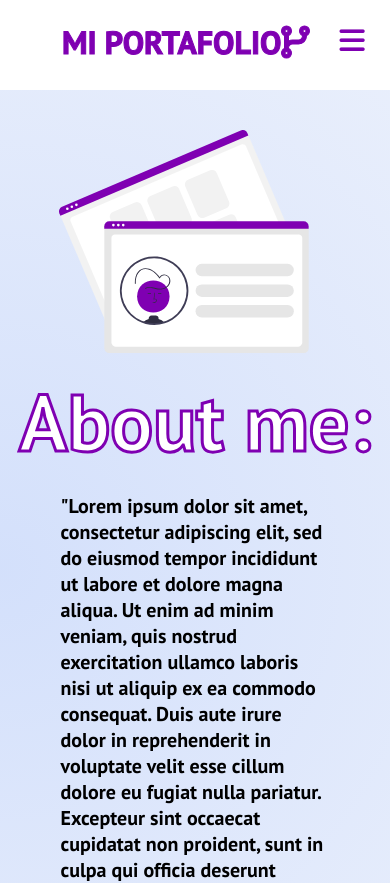
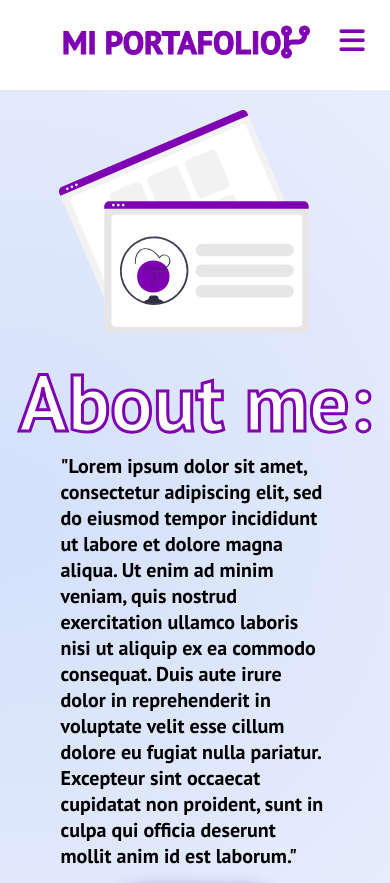
Before and after one commit to Paolollch/miportafolio, a React (Create React App) app: page /About_me in a window 390 px wide. Shown: the top 883 px of the page. Built offline with nearby package versions, Linux system fonts and the light colour scheme.

Commit message:
Creo que por fin encontre la solucion

```diff
--- a/src/App.css
+++ b/src/App.css
@@ -3,15 +3,10 @@
     margin: 0;
     padding: 0;
     font-family: 'PT Sans', sans-serif;
+    /* border: 1px solid red; */
   }
 
-  .home,
-  .services,
-  .products,
-  .sign-up {
-    display: flex;
-    height: 90vh;
-    align-items: center;
-    justify-content: center;
-    font-size: 3rem;
-  }
+  html, body {
+    height: 100%;
+    width: 100%;
+}
--- a/src/components/NavBar/Navbar.css
+++ b/src/components/NavBar/Navbar.css
@@ -11,7 +11,7 @@
   font-size: 1.2rem;
   position: sticky;
   top: 0;
-  z-index: 999;
+  z-index: 3;
   /* border-bottom: 2px solid #7f00b2; */
 }
 
@@ -91,10 +91,10 @@
     display: flex;
     flex-direction: column;
     width: 100%;
-    height: 100vh;
+    min-height: 89vh;
     position: absolute;
     top: 80px;
-    left: -100%;
+    left: -200%;
     opacity: 1;
     transition: all 0.5s ease;
     justify-content: flex-start;
@@ -105,7 +105,7 @@
     left: 0;
     opacity: 1;
     transition: all 0.5s ease;
-    z-index: 1;
+    z-index: 2;
   }
 
   .nav-links {
--- a/src/components/Slider/Slider.css
+++ b/src/components/Slider/Slider.css
@@ -1,9 +1,14 @@
 .container{
   width:100%;
-  height:90.71vh;
+  height:100vh;
   /* background-image: linear-gradient(to top, #dfe9f3 0%, white 100%); */
-  background-color: #fff;
+  background-color: #FFF;
   position:absolute;
+  top: 0;
+  left: 0;
+  right: 0;
+  bottom: 0;
+  overflow-y: hidden;
 }
 
 .column{
@@ -15,6 +20,8 @@
   display: flex;
   flex-direction: column;
   flex-wrap: wrap;
+  padding-top: 90px;
+  overflow-y: hidden;
 }
 
 .circle{
--- a/src/pages/Aboutme/Aboutme.css
+++ b/src/pages/Aboutme/Aboutme.css
@@ -1,9 +1,13 @@
 
 .containerAbout{
     width:100%;
-    height:90.71vh;
+    height:100%;
     background-image: radial-gradient( circle 993px at 0.5% 50.5%,  rgba(137,171,245,0.37) 0%, rgba(245,247,252,1) 100.2% );
     position:absolute;
+    top: 0;
+    left: 0;
+    right: 0;
+    bottom: 0;
 }
 .columnAboutL{
     float: left;
@@ -24,14 +28,14 @@
 
 .columnAboutR{
     float: left;
-    padding-top: 7%;
     width: 50%;
     min-height: 100%;
     align-items: center;
-    /* justify-content: center; */
+    justify-content: center;
     display: flex;
     flex-direction: column;
     flex-wrap: wrap;
+    padding-top: 90px;
   }
 
   .CardAbout{
@@ -49,23 +53,56 @@
       color: black;
   }
 
+
+  /* @media(max-width: 960px) {
+    .containerAbout{
+      top: 90px;
+      height: 100%;
+      padding-top: 0PX;
+    }
+
+    .columnAboutR{
+      padding-top: 0;
+      justify-content: unset;
+    }
+
+    .columnAboutL{
+      padding-top: 20px;
+      justify-content: unset;
+    }
+  } */
+
+
   @media(max-width: 600px) {
     .columnAboutL{
       width: 100%;
+      /* padding-top: 120px; */
       min-height: 0;
-      padding-top: 40px;
     }
 
     .columnAboutR{
-        width: 100%;
-        min-height: 0;
-        padding-top: 0;
-      }
+      width: 100%;
+      padding-top: 0PX;
+      min-height: 0;
+    }
 
     .containerAbout{
-      height: 950px;
-      /* min-height: 100% ; */
-     }
+      top: 90px;
+      height: 100vh;
+      padding-top: 20PX;
+      overflow-x: hidden;
+    }
+
+    .CardAbout{
+      margin-top: 0;
+      margin: 0 0 0 0;
+    }
+
+    p{
+      padding-top: 0px !important;
+      padding-bottom: 0px !important;
+      margin: 0;
+    }
 
 
 }
--- a/src/pages/Contact/Contact.css
+++ b/src/pages/Contact/Contact.css
@@ -1,14 +1,18 @@
 .containerContact{
     width:100%;
-    min-height:90.71vh;
+    min-height:100vh;
     background-color: #4158D0;
     background-image: linear-gradient(43deg, #4158D0 0%, #C850C0 46%, #FFCC70 100%);
     position:absolute;
     align-items: center;
-    /* justify-content: center; */
-    display: flex;
+    justify-content: center;
+    /* display: flex;
     flex-direction: column;
-    flex-wrap: wrap;
+    flex-wrap: wrap; */
+    top: 0;
+    left: 0;
+    right: 0;
+    bottom: 0;
 }
 
 h1{
@@ -27,6 +31,8 @@ h1{
     padding: 10px;
     justify-content: center;
     align-items: center;
+    padding-top: 90px;
+    height: 100%;
     /* background-color: #fff; */
 }
 
@@ -105,8 +111,8 @@ p{
 
 @media(max-width: 960px) {
 
-    .containerContact{
-      min-height: 950px;
+    .containerForm{
+      /* min-height: 950px; */
       /* min-height: 100% ; */
      }
     }
```
